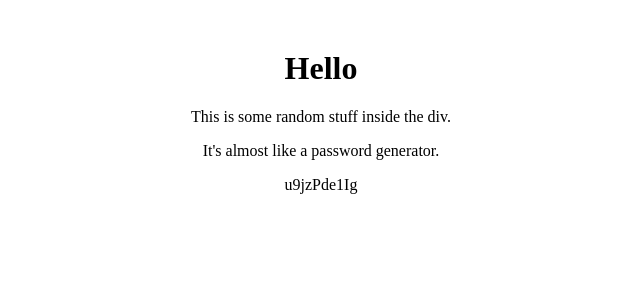
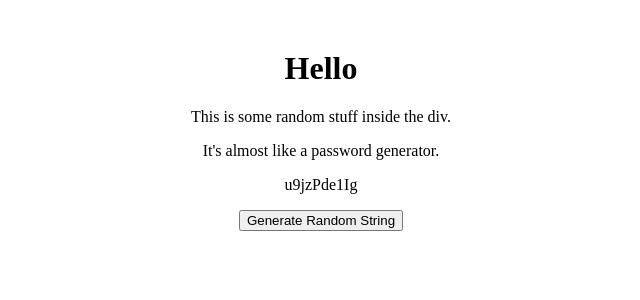
Before and after one commit to shapudl/djangoing, a Django app: page /playground/hello/random/ in a window 1280 px wide. Shown: the top 300 px of the page, without its empty margins (319-959 px from the left). Run offline with Django 5.2, Linux system fonts and the light colour scheme.

Commit message:
fix: add html tags

```diff
--- a/playground/templates/say_random_stuff.html
+++ b/playground/templates/say_random_stuff.html
@@ -1,4 +1,8 @@
-
+<!-- FILEPATH: /home/tena/Desktop/glab/djangoing/playground/templates/say_random_stuff.html -->
+<!DOCTYPE html>
+<html>
+  <head>
+    <title>Say Random Stuff</title>
     <style>
       .container {
         text-align: center;
@@ -12,7 +16,12 @@
       <p>This is some random stuff inside the div.</p>
       <p>It's almost like a password generator.</p>
       {% if random_string %}
-        <p>{{ random_string }}</p>
+      <p id="random-string">{{ random_string }}</p>
       {% endif %}
+      <button hx-get="/playground/hello/random" hx-target="#random-string">
+        Generate Random String
+      </button>
     </div>
+    <script src="https://unpkg.com/htmx.org/dist/htmx.js"></script>
   </body>
+</html>
```
